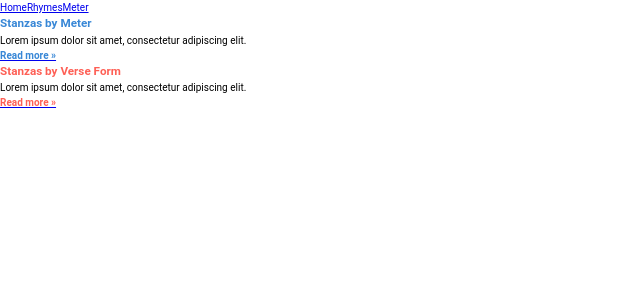
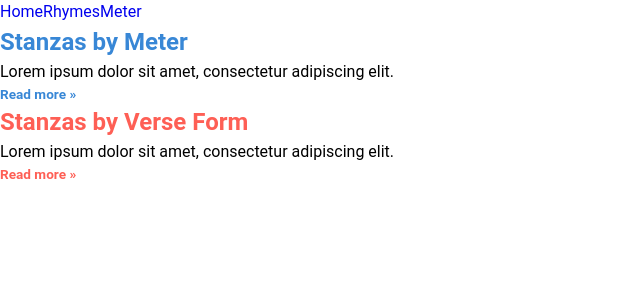
Before and after one commit to SamuelPerrin/tuffet, a React (Create React App) app in the folder iambe/: page /meter in a window 1280 px wide. Shown: the top 300 px of the page, without its empty margins (0-640 px from the left). Built offline with nearby package versions, Linux system fonts and the light colour scheme; the HTML template or start-up script is replaced by a standard one.

Commit message:
write Container and Section components and add to pages

```diff
--- a/iambe/src/App.css
+++ b/iambe/src/App.css
@@ -1,4 +1,4 @@
-.App {
+/* .App {
   text-align: center;
 }
 
@@ -50,4 +50,4 @@
   to {
     transform: rotate(360deg);
   }
-}
+} */
--- a/iambe/src/components/Meter.js
+++ b/iambe/src/components/Meter.js
@@ -1,20 +1,24 @@
 import React from 'react';
+import Container from './styled/Container';
+import Section from './styled/Section';
 import {BlueSpan, RedSpan} from './styled/Spans';
 import {Link} from 'react-router-dom';
 
 const Meter = () => {
   return (
     <div>
-      <section>
+      <Container>
+        <Section>
           <h3><BlueSpan>Stanzas by Meter</BlueSpan></h3>
           <p>Lorem ipsum dolor sit amet, consectetur adipiscing elit.</p>
           <Link to="/meter/scansion"><BlueSpan>Read more »</BlueSpan></Link>
-      </section>
-      <section>
+        </Section>
+        <Section>
           <h3><RedSpan>Stanzas by Verse Form</RedSpan></h3>
           <p>Lorem ipsum dolor sit amet, consectetur adipiscing elit.</p>
           <Link to="#"><RedSpan>Read more »</RedSpan></Link>
-      </section>
+        </Section>
+      </Container>
     </div>
   )
 }
--- a/iambe/src/components/RhymeScheme.js
+++ b/iambe/src/components/RhymeScheme.js
@@ -1,14 +1,17 @@
 import React from 'react';
+import Container from './styled/Container';
+import Section from './styled/Section';
 import {BlueSpan, RedSpan} from './styled/Spans';
-import {Link} from 'react-router-dom';
 
 const RhymeScheme = () => {
   return (
     <div>
-      <section>
-        <h3><RedSpan>Rhyme Scheme</RedSpan></h3>
-        <p>This stanza's rhyme scheme is: <BlueSpan>Shakespearean sonnet</BlueSpan>.</p>
-      </section>
+      <Container>
+        <Section>
+          <h3><RedSpan>Rhyme Scheme</RedSpan></h3>
+          <p>This stanza's rhyme scheme is: <BlueSpan>Shakespearean sonnet</BlueSpan>.</p>
+        </Section>
+      </Container>
     </div>
   )
 }
--- a/iambe/src/components/Rhymes.js
+++ b/iambe/src/components/Rhymes.js
@@ -1,16 +1,19 @@
 import React from 'react';
 import {YellowSpan, RedSpan} from './styled/Spans';
+import Container from './styled/Container';
+import Section from './styled/Section';
 import {Link} from 'react-router-dom';
 
 const Rhymes = () => {
   return (
     <div>
-      <section>
+      <Container>
+        <Section>
           <h3><RedSpan>Rhyme Schemes</RedSpan></h3>
           <p>Lorem ipsum dolor sit amet, consectetur adipiscing elit.</p>
           <Link to="/rhyme/scheme"><RedSpan>Read more »</RedSpan></Link>
-      </section>
-      <section>
+        </Section>
+        <Section>
           <h3><YellowSpan>Rhymes by Type</YellowSpan></h3>
           <p>The most common rhyme-types in this sample are:</p>
           <ol>
@@ -18,7 +21,8 @@ const Rhymes = () => {
             <li>Promotion rhyme</li>
           </ol>
           <Link href="#"><YellowSpan>Read more »</YellowSpan></Link>
-      </section>
+        </Section>
+      </Container>
     </div>
   )
 }
--- a/iambe/src/components/Scansion.js
+++ b/iambe/src/components/Scansion.js
@@ -1,14 +1,17 @@
 import React from 'react';
+import Container from './styled/Container';
+import Section from './styled/Section';
 import {YellowSpan, RedSpan} from './styled/Spans';
-import {Link} from 'react-router-dom';
 
 const Scansion = () => {
   return (
     <div>
-      <section>
-        <h3><YellowSpan>Scansion</YellowSpan></h3>
-        <p>This stanza's meter is a variant of: <RedSpan>common hymn</RedSpan>.</p>
-      </section>
+      <Container>
+        <Section>
+          <h3><YellowSpan>Scansion</YellowSpan></h3>
+          <p>This stanza's meter is a variant of: <RedSpan>common hymn</RedSpan>.</p>
+        </Section>
+      </Container>
     </div>
   )
 }
--- /dev/null
+++ b/iambe/src/components/styled/Container.js
@@ -0,0 +1,24 @@
+import React from 'react';
+import styled from 'styled-components';
+
+const ContainerWrapper = styled.div`
+    margin: 0 auto;
+    width: 100%;
+    max-width: ${(props) => props.maxWidth};
+    display: flex;
+    flex-direction: column;
+    align-items: center;
+    p {
+        font-size: 1.5rem;
+    }
+`
+
+export default function Container(props) {
+    const { children, maxWidth, className } = props
+
+    return (
+        <ContainerWrapper maxWidth={maxWidth} className={className}>
+            {children}
+        </ContainerWrapper>
+    )
+}
--- a/iambe/src/components/styled/Global.js
+++ b/iambe/src/components/styled/Global.js
@@ -8,9 +8,9 @@ const GlobalStyle = createGlobalStyle`
     box-sizing: border-box;
     font-family: 'Roboto', sans-serif;
     }
-    html {
+    /* html {
     font-size: 10px;
-    }
+    } */
     /* Remove default padding */
     ul[class],
     ol[class] {
@@ -41,13 +41,13 @@ const GlobalStyle = createGlobalStyle`
     line-height: 1.5;
     }
     /* Remove list styles on ul, ol elements  */
-    ul,
+    /* ul,
     ol {
     list-style: none;
-    }
+    } */
     /* A elements that don't have a class get default styles */
     a:not([class]) {
-    text-decoration-skip-ink: auto;
+    text-decoration:none;
     }
     /* Make images easier to work with */
     img {
--- /dev/null
+++ b/iambe/src/components/styled/Section.js
@@ -0,0 +1,23 @@
+import styled from 'styled-components';
+
+const Section = styled.section`
+  display:flex;
+  flex-flow: column nowrap;
+  justify-content: space-evenly;
+  align-items: flex-start;
+  width: 100%;
+  h3 {
+    font-size: 1.5rem;
+  }
+  p {
+    font-size: 1rem;
+  }
+  li {
+    font-size: 1rem;
+  }
+  a {
+    font-size: .85rem;
+  }
+`
+
+export default Section
--- a/iambe/src/index.css
+++ b/iambe/src/index.css
@@ -1,4 +1,4 @@
-body {
+/* body {
   margin: 0;
   font-family: -apple-system, BlinkMacSystemFont, 'Segoe UI', 'Roboto', 'Oxygen',
     'Ubuntu', 'Cantarell', 'Fira Sans', 'Droid Sans', 'Helvetica Neue',
@@ -10,4 +10,4 @@ body {
 code {
   font-family: source-code-pro, Menlo, Monaco, Consolas, 'Courier New',
     monospace;
-}
+} */
```
Lines whose indentation alone changed are shown as unchanged.
